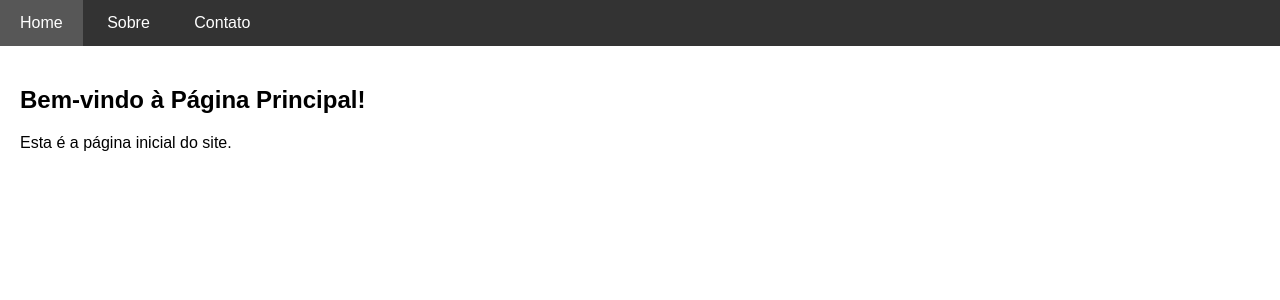
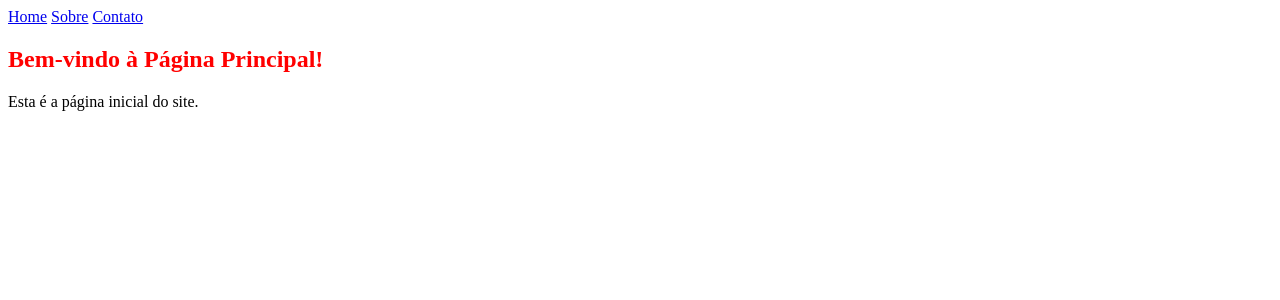
Before and after one commit to RonivanG/Aprender_Django, a Django app: page / in a window 1280 px wide. Shown: the top 300 px of the page. Run offline with Django 5.2, Linux system fonts and the light colour scheme.

Commit message:
Atualizei o BD e atualizei o index

```diff
--- a/produtos/templates/index.html
+++ b/produtos/templates/index.html
@@ -1,32 +1,12 @@
+{% load static %}
+
 <!DOCTYPE html>
 <html lang="pt-br">
 <head>
     <meta charset="UTF-8">
     <meta name="viewport" content="width=device-width, initial-scale=1.0">
     <title>Página Principal</title>
-    <style>
-        body {
-            font-family: Arial, sans-serif;
-            margin: 0;
-            padding: 0;
-        }
-        nav {
-            background-color: #333;
-            overflow: hidden;
-        }
-        nav a {
-            color: white;
-            padding: 14px 20px;
-            text-decoration: none;
-            display: inline-block;
-        }
-        nav a:hover {
-            background-color: #575757;
-        }
-        section {
-            padding: 20px;
-        }
-    </style>
+    <link rel="stylesheet" href="{% static 'produtos/css/css.css' %}">
 </head>
 <body>
 
--- a/produtos/templates/ver_produto.html
+++ b/produtos/templates/ver_produto.html
@@ -24,11 +24,11 @@
         <button type="submit" name="acao" value="pesquisar">Pesquisar</button>
     </form>
 <!--
-    {% if pessoas %}
+    {% if NovaPessoa %}
         <h2>Resultados:</h2>
         <ul>
-            {% for pessoa in pessoas %}
-                <li>{{ pessoa.nome }} - {{ pessoa.idade }}</li>
+            {% for NovaPessoa in NovaPessoa %}
+                <li>{{ NovaPessoa.nome }} - {{ NovaPessoa.idade }}</li>
             {% endfor %}
         </ul>
     {% endif %}
```
Also changed, not shown: produtos/models.py (+12 -1 lines), db.sqlite3, produtos/migrations/0003_remove_novapessoa_idade_novapessoa_data_nascimento.py (added), produtos/templates/sobre.html (added).
